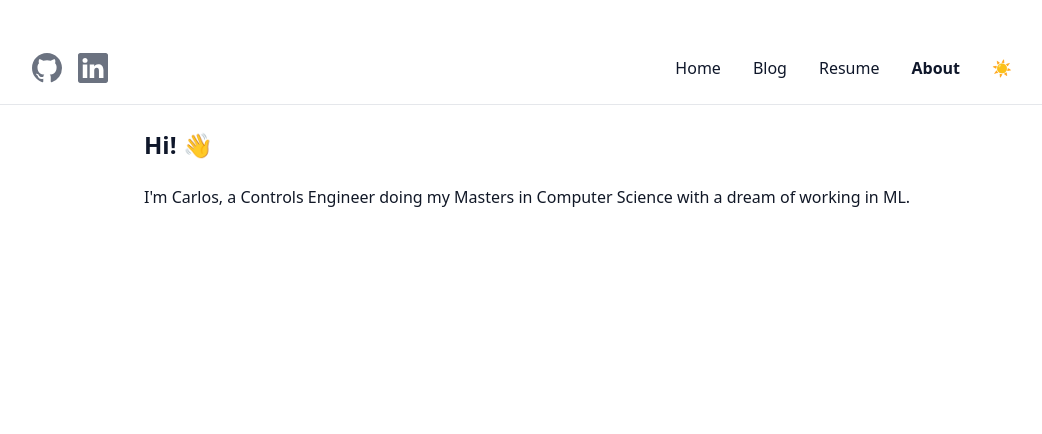
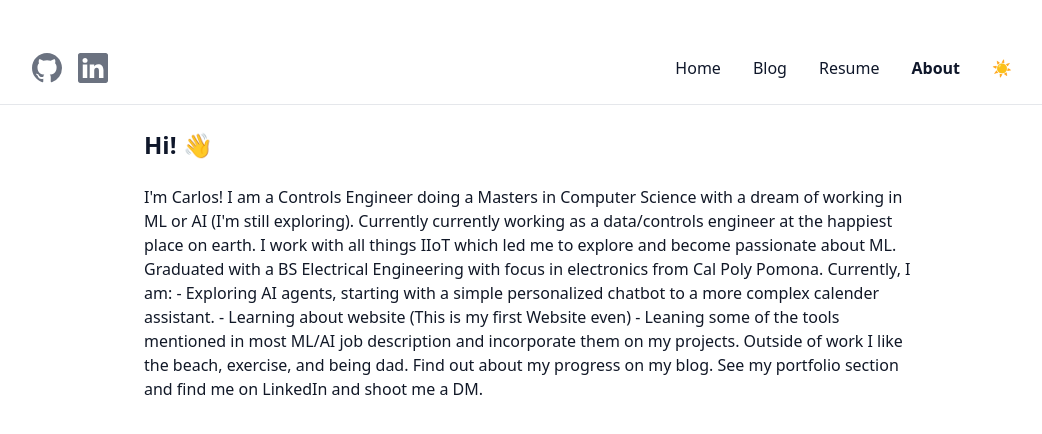
Before and after one commit to CarlitosCodes/CarlitosCodes.github.io, a React (Vite) app: page /links in a window 1280 px wide. Shown: the top 434 px of the page, without its empty margins (112-1154 px from the left). Built offline with nearby package versions, Linux system fonts and the light colour scheme; the HTML template or start-up script is replaced by a standard one.

Commit message:
updated about

```diff
--- a/src/pages/Links.jsx
+++ b/src/pages/Links.jsx
@@ -4,7 +4,24 @@ export default function Links() {
       <section className="max-w-3xl mx-auto space-y-6 text-left">
         <h2 className="text-2xl font-bold !text-left">Hi! 👋️</h2>
         <p className="text-gray-900 dark:text-gray-300 !text-left">
-          I'm Carlos, a Controls Engineer doing my Masters in Computer Science with a dream of working in ML.
+          I'm Carlos! I am a Controls Engineer doing a Masters in Computer Science with a dream of working in ML or AI (I'm still exploring).
+
+          Currently currently working as a data/controls engineer at the happiest place on earth.
+          I work with all things IIoT which led me to explore and become passionate about ML.
+
+          Graduated with a BS Electrical Engineering with focus in electronics from Cal Poly Pomona.
+
+          Currently, I am:
+
+          - Exploring AI agents, starting with a simple personalized chatbot to a more complex calender assistant.
+          - Learning about website (This is my first Website even)
+          - Leaning some of the tools mentioned in most ML/AI job description and incorporate them on my projects.
+
+        Outside of work I like the beach, exercise, and being dad.
+
+        Find out about my progress on my blog.
+        See my portfolio section and find me on LinkedIn and shoot me a DM.
+
         </p>
       </section>
     </main>
```
